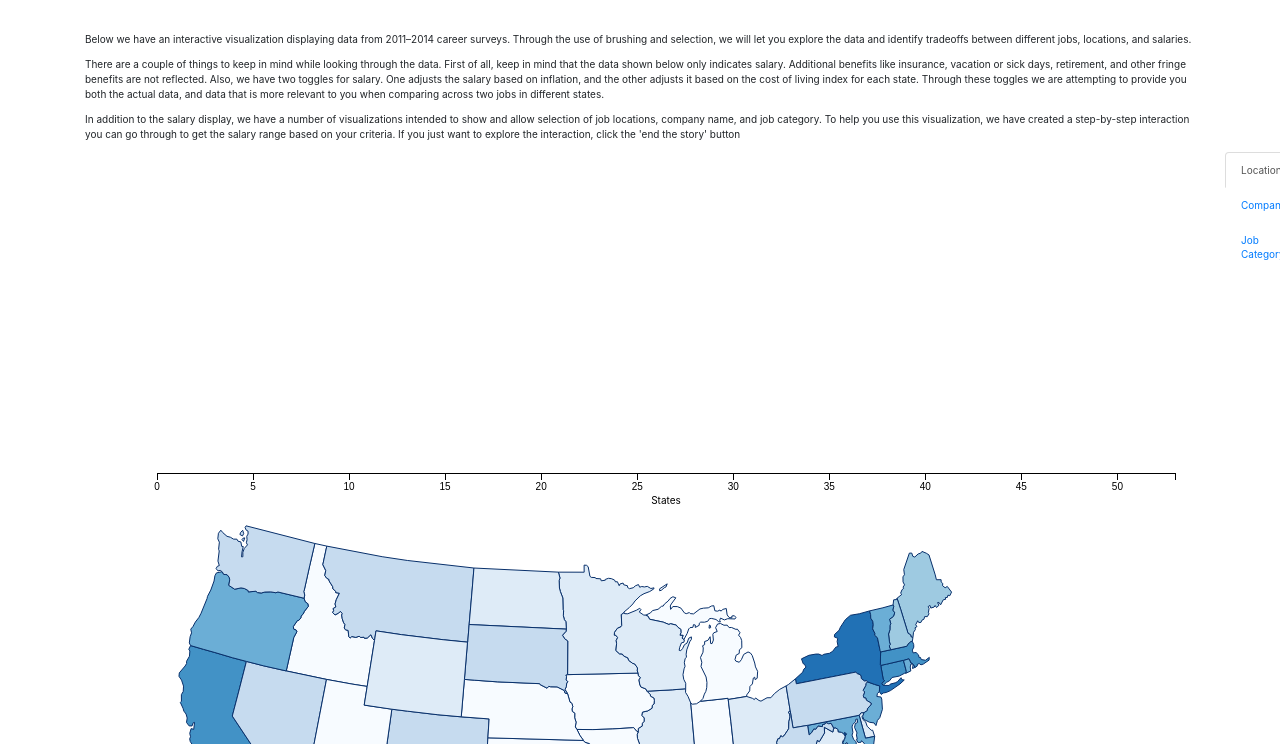
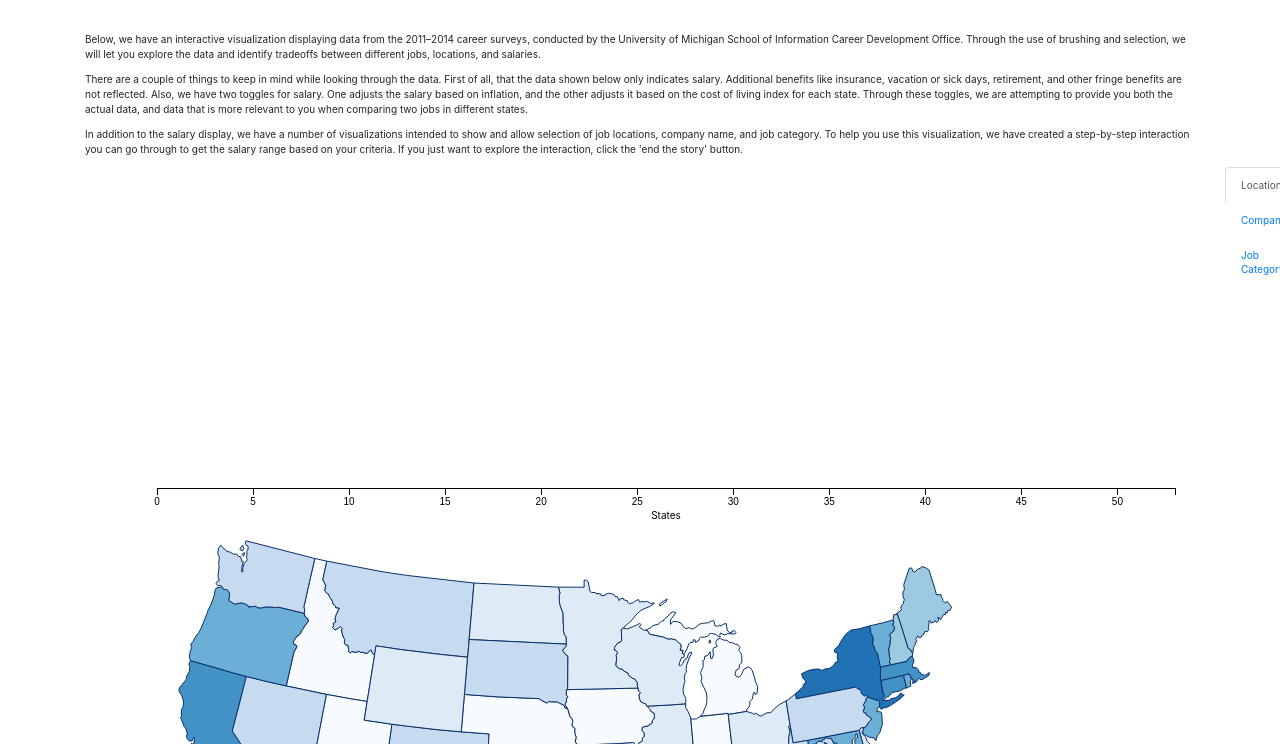
Before and after one commit to samarthgulati/SI-Mployer, a plain HTML site: page index.html in a window 1280 px wide. Shown: the part 56-800 px from the top of the page. Drawn offline with nearby package versions, Linux system fonts and the light colour scheme; no server answers.

Commit message:
Just updating the <p> content after some feedback

```diff
--- a/index.html
+++ b/index.html
@@ -21,9 +21,10 @@
         </div>
         <br>
         <div class="description">
-            <p>Below we have an interactive visualization displaying data from 2011&ndash;2014 career surveys. Through the use of brushing and selection, we will let you explore the data and identify tradeoffs between different jobs, locations, and salaries.</p>
-            <p>There are a couple of things to keep in mind while looking through the data. First of all, keep in mind that the data shown below only indicates salary. Additional benefits like insurance, vacation or sick days, retirement, and other fringe benefits are not reflected. Also, we have two toggles for salary. One adjusts the salary based on inflation, and the other adjusts it based on the cost of living index for each state. Through these toggles we are attempting to provide you both the actual data, and data that is more relevant to you when comparing across two jobs in different states.</p>
-            <p>In addition to the salary display, we have a number of visualizations intended to show and allow selection of job locations, company name, and job category. To help you use this visualization, we have created a step-by-step interaction you can go through to get the salary range based on your criteria. If you just want to explore the interaction, click the 'end the story' button</p>
+            <p>Below, we have an interactive visualization displaying data from the 2011&ndash;2014 career surveys, conducted by the University of Michigan School of Information Career Development Office. Through the use of brushing and selection, we will let you explore the data and identify tradeoffs between different jobs, locations, and salaries.</p>
+            <!-- <p> What is brushing? What kinds of tradeoffs might a user make</p> -->
+            <p>There are a couple of things to keep in mind while looking through the data. First of all, that the data shown below only indicates salary. Additional benefits like insurance, vacation or sick days, retirement, and other fringe benefits are not reflected. Also, we have two toggles for salary. One adjusts the salary based on inflation, and the other adjusts it based on the cost of living index for each state. Through these toggles,  we are attempting to provide you both the actual data, and data that is more relevant to you when comparing two jobs in different states.</p>
+            <p>In addition to the salary display, we have a number of visualizations intended to show and allow selection of job locations, company name, and job category. To help you use this visualization, we have created a step-by-step interaction you can go through to get the salary range based on your criteria. If you just want to explore the interaction, click the 'end the story' button.</p>
             <p><div id="industry-chart"></div></p>
         </div>
         <!-- Nav tabs -->
```
